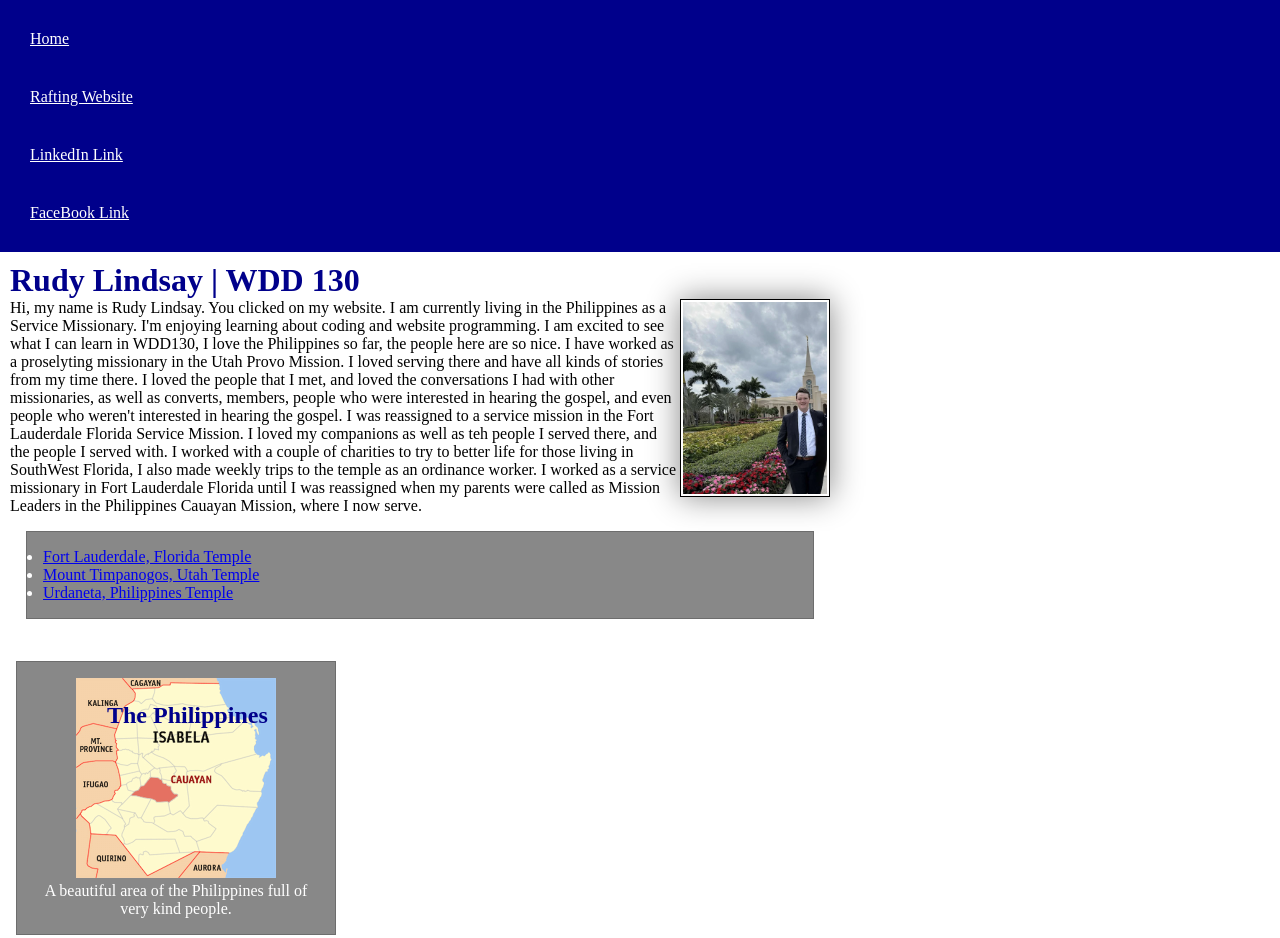
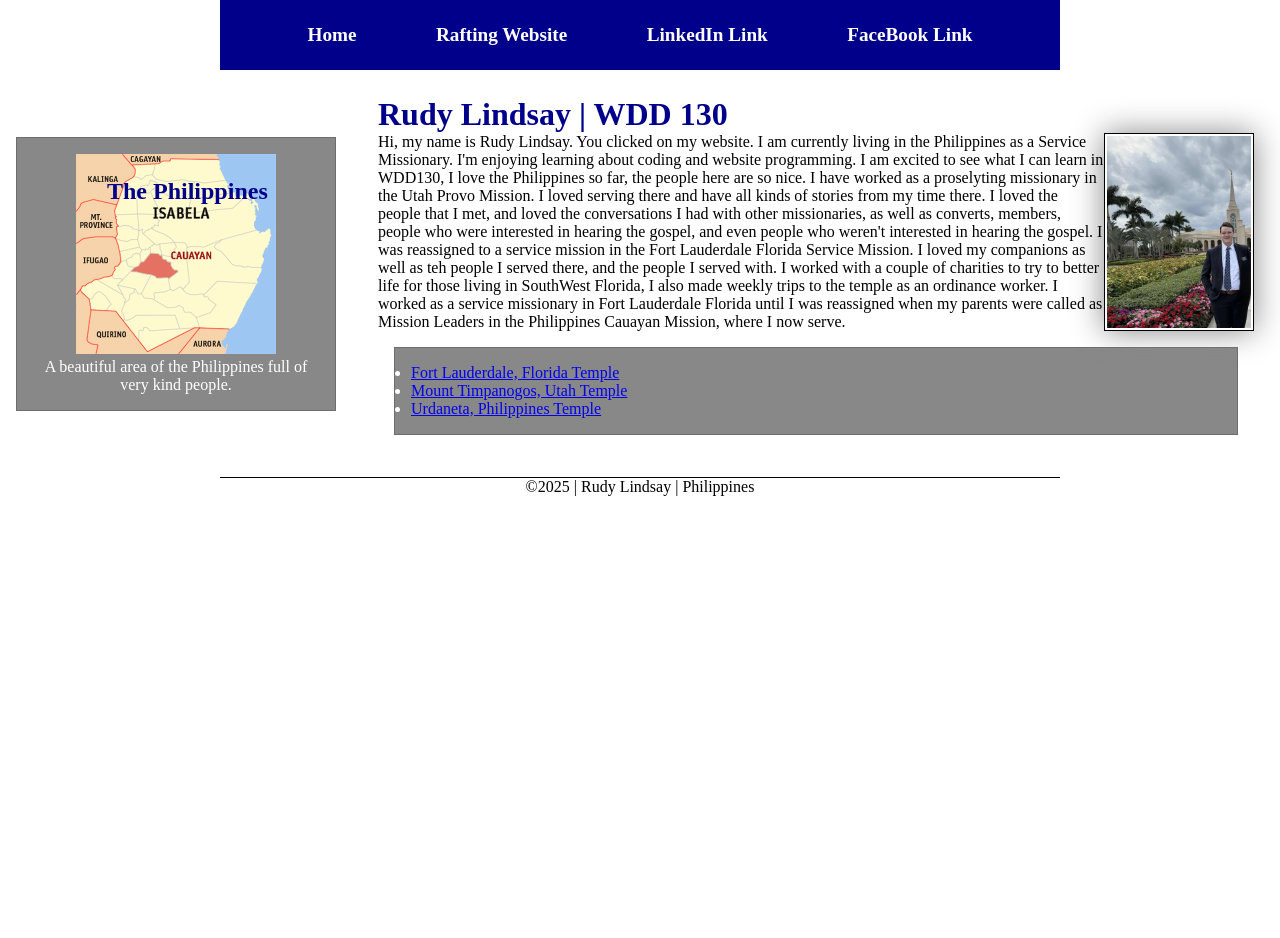
Before and after one commit to Survivor5555/wdd130, a plain HTML site: page index.html in a window 1280 px wide. Shown: the top 938 px of the page. After the commit the page ends 800 px from the top, so only its background shows below. Drawn offline with Linux system fonts and the light colour scheme.

Commit message:
week4-code-along

```diff
--- a/index.html
+++ b/index.html
@@ -19,6 +19,7 @@
             <a href="https://www.facebook.com">FaceBook Link</a>
         </nav>
     </header>
+    <div class="grid">
         <main>
             <h1>Rudy Lindsay | WDD 130</h1>
             <img src="images/profile.webp" alt="Rudy Lindsay" width="200">
@@ -27,12 +28,16 @@
                 Service Missionary. I'm enjoying learning about coding and
                 website programming. I am excited to see what I can learn in WDD130, I love the Philippines so far, the
                 people here are so nice. I have worked as a proselyting missionary in the Utah Provo Mission. I loved
-            serving there and have all kinds of stories from my time there. I loved the people that I met, and loved the
+                serving there and have all kinds of stories from my time there. I loved the people that I met, and loved
+                the
                 conversations I had with other missionaries, as well as converts, members, people who were interested in
                 hearing the gospel, and even people who weren't interested in hearing the gospel. I was reassigned to a
-            service mission in the Fort Lauderdale Florida Service Mission. I loved my companions as well as teh people
-            I served there, and the people I served with. I worked with a couple of charities to try to better life for
-            those living in SouthWest Florida, I also made weekly trips to the temple as an ordinance worker. I worked
+                service mission in the Fort Lauderdale Florida Service Mission. I loved my companions as well as teh
+                people
+                I served there, and the people I served with. I worked with a couple of charities to try to better life
+                for
+                those living in SouthWest Florida, I also made weekly trips to the temple as an ordinance worker. I
+                worked
                 as a service missionary in Fort Lauderdale Florida until I was reassigned when my parents were called as
                 Mission Leaders in the Philippines Cauayan Mission, where I now serve.
 
@@ -59,7 +64,7 @@
                 A beautiful area of the Philippines full of very kind people.
             </p>
         </aside>
-
+    </div>
     <footer>
         <p>©2025 | Rudy Lindsay | Philippines</p>
     </footer>
--- a/styles/styles.css
+++ b/styles/styles.css
@@ -11,12 +11,20 @@
 }
 nav {
     background-color: var(--color);
-    padding: 10px;
+    padding: 1rem;
+    display: flex;
+    justify-content: space-evenly;
+    align-items: center;
 }
 nav a {
     color: white;
     display: block;
-    padding: 20px;
+    padding: 0.5rem;
+    text-decoration: none;
+    font-size: 1.2rem;
+    font-weight: 700;
+    color: #fff;
+
 }
 h1 {
     color: var(--color);
@@ -33,7 +41,7 @@ p {
     padding: 0px;
 }
 main{
-    max-width: 840px;
+
     padding: 10px;
 }
 aside{
@@ -65,3 +73,21 @@ footer{
     background-color: #888;
     color: white;
 }
+header, footer{
+    max-width: 840px;
+    margin: 0 auto;
+}
+.grid{
+    display: grid;
+    align-items: center;
+}
+main{
+    grid-column: 2/3;
+    margin: 1rem;
+}
+aside{
+    width: 20rem;
+    position: relative;
+    grid-column: 1/2;
+    grid-row: 1/2;
+}
--- a/week04/styles/layout-exercises.css
+++ b/week04/styles/layout-exercises.css
@@ -23,17 +23,25 @@ div {
 
 .flex {
     background-color: #aba;
+    display: flex;
+    justify-content: center;
+    align-items: center;
     /* write declarations here */
 
 }
 
 .grid {
     background-color: #abb;
+    display: grid;
+    place-items: center;
     /* enter declarations here */
 
 }
 
 .container2 {
+    display: flex;
+    flex-wrap: wrap;
+    justify-content: space-around;
     /* write declarations here */
 
 }
@@ -44,11 +52,14 @@ div {
 }
 
 .container3 {
+    display: grid;
+    grid-template-columns: repeat(3, 1fr)
     /* write declarations here */
 
 }
 
 .columns-3 {
+    grid-column: span 3;
     /* write declaration here */
 
 }
```
Lines whose indentation alone changed are shown as unchanged.
